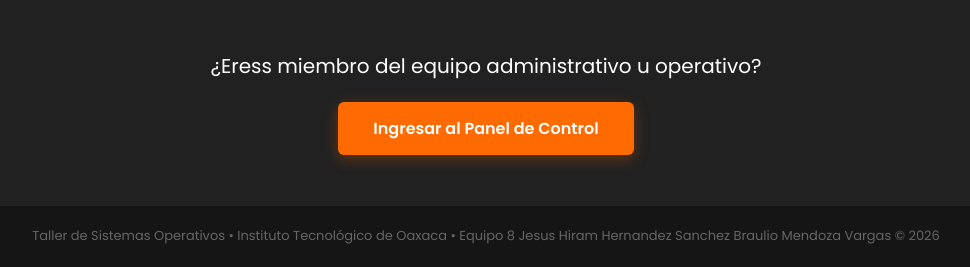
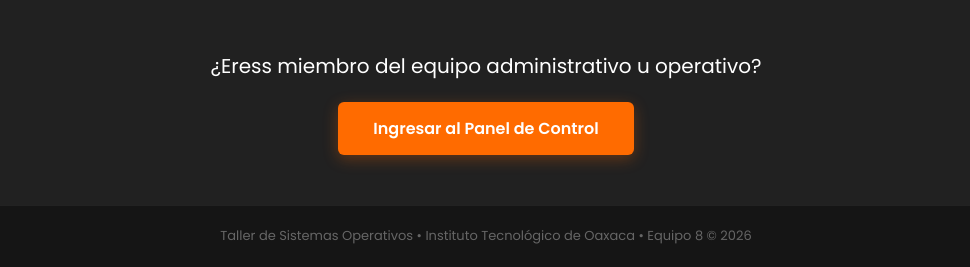
Before and after one commit to jeshiramsh-design/Truper, a PHP site: page / in a window 1280 px wide. Shown: the part 992-1259 px from the top of the page, without its empty margins (154-1124 px from the left). Run offline with PHP 8.4, Linux system fonts and the light colour scheme.

Commit message:
Prueba borrada

```diff
--- a/index.php
+++ b/index.php
@@ -192,7 +192,7 @@
     </section>
 
     <footer>
-        Taller de Sistemas Operativos • Instituto Tecnológico de Oaxaca • Equipo 8 Jesus Hiram Hernandez Sanchez Braulio Mendoza Vargas © 2026
+        Taller de Sistemas Operativos • Instituto Tecnológico de Oaxaca • Equipo 8  © 2026
     </footer>
 
 </body>
```
